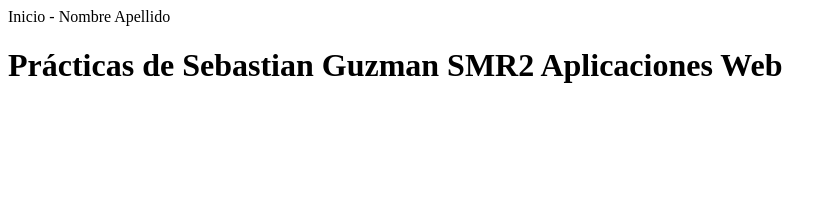
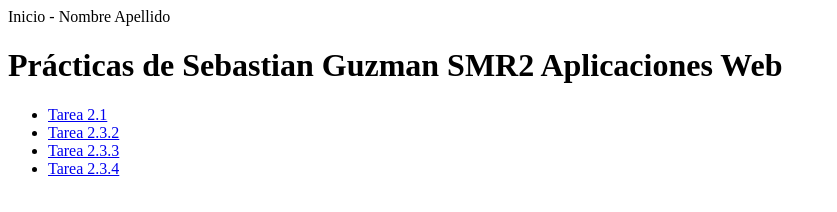
Before and after one commit to EzequielSebas/12_sebastian, a plain HTML site: page index.html in a window 1280 px wide. Shown: the whole page, without its empty margins (0-837 px from the left). Drawn offline with Linux system fonts and the light colour scheme.

Commit message:
Update index.html

```diff
--- a/index.html
+++ b/index.html
@@ -4,6 +4,31 @@
 
 <body>
     <h1>Prácticas de Sebastian Guzman SMR2 Aplicaciones Web</h1>
+    <p>
+
+    </p>
+    <ul>
+        <li><a
+                href="file:///home/user/Documentos/Carpeta%20para%20VSC/Github/12_sebastian/2.1_HTML_Etiquetas_de_textos_Sebastian.html">
+            Tarea 2.1
+            </a>
+        </li>
+        <li><a
+                href="file:///home/user/Documentos/Carpeta%20para%20VSC/Github/12_sebastian/2.3.2_Tablas_Y_Listas_Sebastian.html">
+            Tarea 2.3.2
+            </a>
+        </li>
+        <li><a
+                href="file:///home/user/Documentos/Carpeta%20para%20VSC/Github/12_sebastian/2.3.3_Repaso_de_tablas_colspan_y_rowspan_Sebastian.html">
+            Tarea 2.3.3
+            </a>
+        </li>
+        <li><a
+                href="file:///home/user/Documentos/Carpeta%20para%20VSC/Github/12_sebastian/2.3.4_Tablas_enlaces_imagenes_Sebastian.html">
+            Tarea 2.3.4
+            </a>
+        </li>
+    </ul>
 </body>
 
 </html>
```
